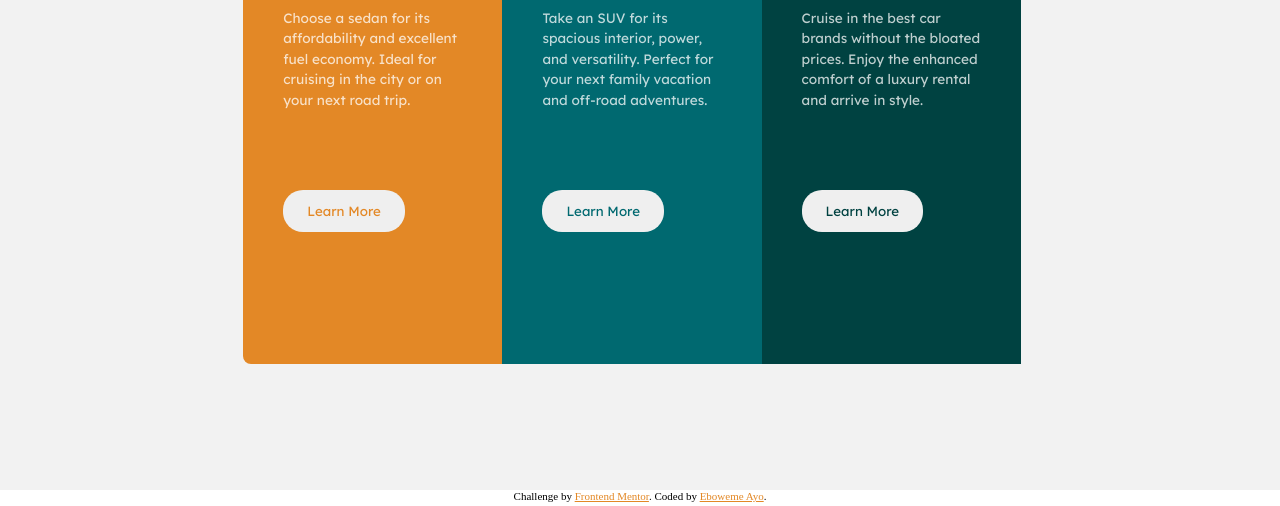
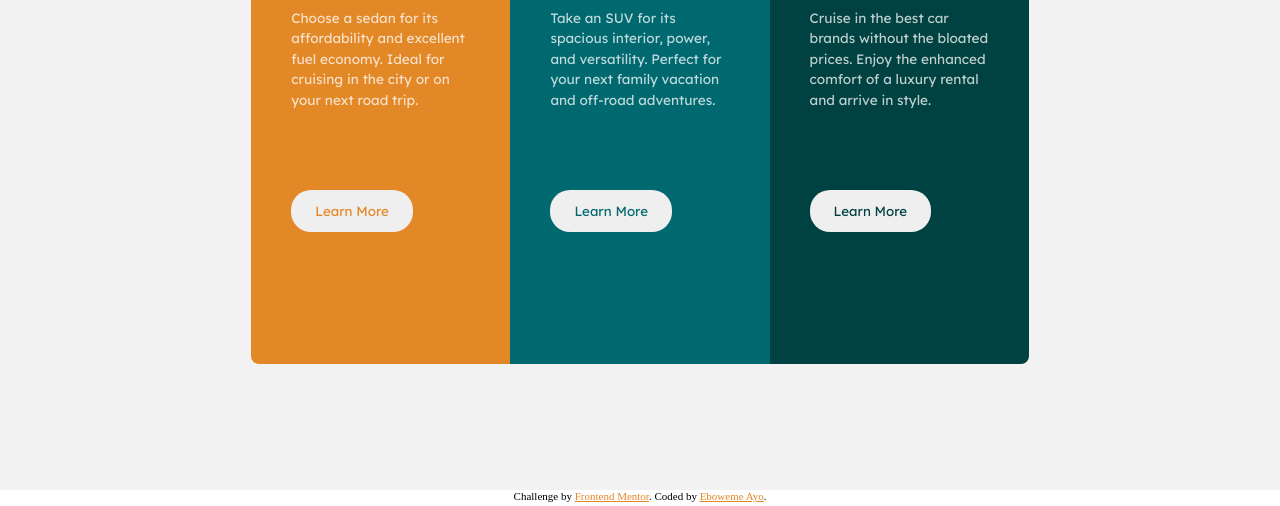
Before and after one commit to lebrin-Ay/3-column-preview-card-component, a plain HTML site: page index.html in a window 1280 px wide. Shown: the part 294-800 px from the top of the page. Drawn offline with Linux system fonts and the light colour scheme.

Commit message:
Re-added the files

```diff
--- a/style.css
+++ b/style.css
@@ -17,7 +17,7 @@ main {
 
 .container {
     display: flex;
-    width: 62vw;
+    max-width: 62vw;
     height: 66.5vh;
     border-radius: 8px;
     overflow: hidden;
```
